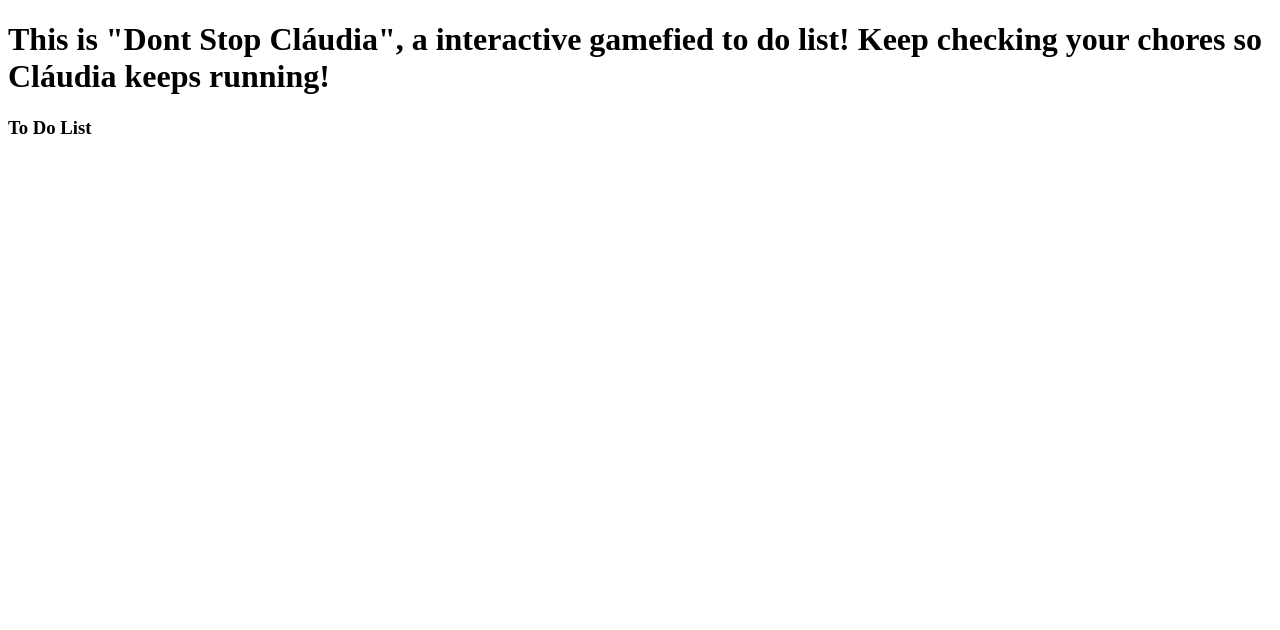
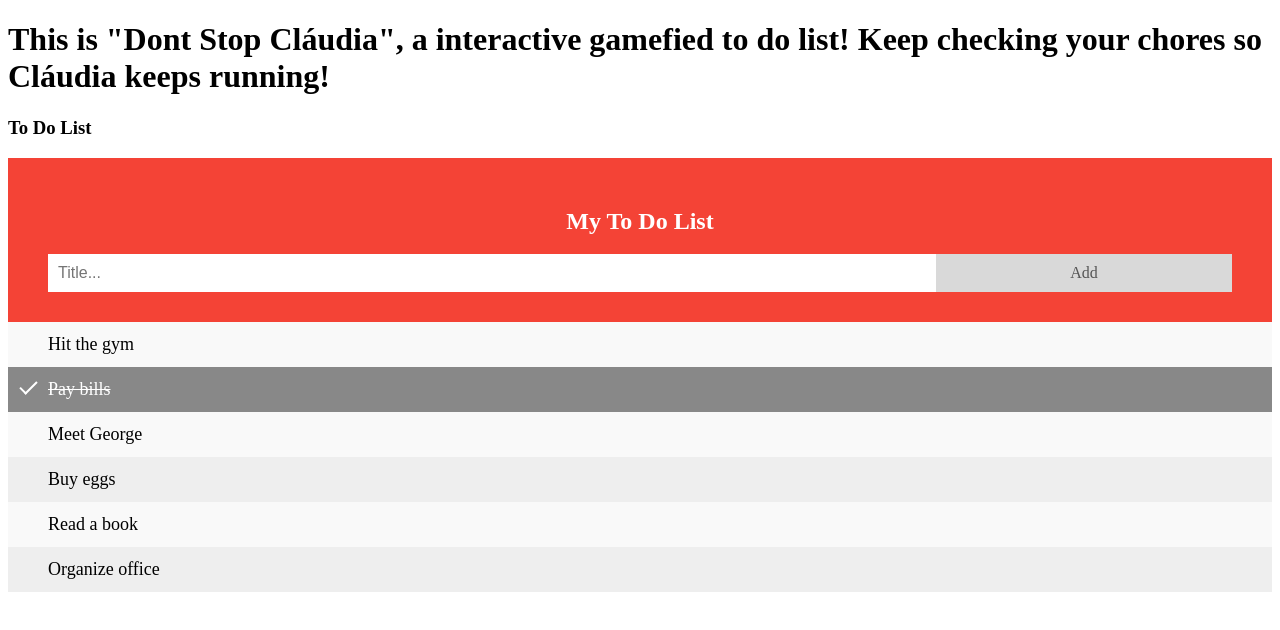
Before and after one commit to gabrielprrd/hackathonAC2021, a plain HTML site: page views/claudia.html in a window 1280 px wide. Drawn offline with Linux system fonts and the light colour scheme.

Commit message:
add resources and images directory and begin to write main page

```diff
--- /dev/null
+++ b/js/to-do-list.js
@@ -0,0 +1,55 @@
+// Create a "close" button and append it to each list item
+var myNodelist = document.getElementsByTagName("LI");
+var i;
+for (i = 0; i < myNodelist.length; i++) {
+  var span = document.createElement("SPAN");
+  var txt = document.createTextNode("\u00D7");
+  span.className = "close";
+  span.appendChild(txt);
+  myNodelist[i].appendChild(span);
+}
+
+// Click on a close button to hide the current list item
+var close = document.getElementsByClassName("close");
+var i;
+for (i = 0; i < close.length; i++) {
+  close[i].onclick = function() {
+    var div = this.parentElement;
+    div.style.display = "none";
+  }
+}
+
+// Add a "checked" symbol when clicking on a list item
+var list = document.querySelector('ul');
+list.addEventListener('click', function(ev) {
+  if (ev.target.tagName === 'LI') {
+    ev.target.classList.toggle('checked');
+  }
+}, false);
+
+// Create a new list item when clicking on the "Add" button
+function newElement() {
+  var li = document.createElement("li");
+  var inputValue = document.getElementById("myInput").value;
+  var t = document.createTextNode(inputValue);
+  li.appendChild(t);
+  if (inputValue === '') {
+    alert("You must write something!");
+  } else {
+    document.getElementById("myUL").appendChild(li);
+  }
+  document.getElementById("myInput").value = "";
+
+  var span = document.createElement("SPAN");
+  var txt = document.createTextNode("\u00D7");
+  span.className = "close";
+  span.appendChild(txt);
+  li.appendChild(span);
+
+  for (i = 0; i < close.length; i++) {
+    close[i].onclick = function() {
+      var div = this.parentElement;
+      div.style.display = "none";
+    }
+  }
+}
--- /dev/null
+++ b/style/to-do-list.css
@@ -0,0 +1,114 @@
+/* Include the padding and border in an element's total width and height */
+* {
+    box-sizing: border-box;
+  }
+
+  /* Remove margins and padding from the list */
+  ul {
+    margin: 0;
+    padding: 0;
+  }
+
+  /* Style the list items */
+  ul li {
+    cursor: pointer;
+    position: relative;
+    padding: 12px 8px 12px 40px;
+    background: #eee;
+    font-size: 18px;
+    transition: 0.2s;
+
+    /* make the list items unselectable */
+    -webkit-user-select: none;
+    -moz-user-select: none;
+    -ms-user-select: none;
+    user-select: none;
+  }
+
+  /* Set all odd list items to a different color (zebra-stripes) */
+  ul li:nth-child(odd) {
+    background: #f9f9f9;
+  }
+
+  /* Darker background-color on hover */
+  ul li:hover {
+    background: #ddd;
+  }
+
+  /* When clicked on, add a background color and strike out text */
+  ul li.checked {
+    background: #888;
+    color: #fff;
+    text-decoration: line-through;
+  }
+
+  /* Add a "checked" mark when clicked on */
+  ul li.checked::before {
+    content: '';
+    position: absolute;
+    border-color: #fff;
+    border-style: solid;
+    border-width: 0 2px 2px 0;
+    top: 10px;
+    left: 16px;
+    transform: rotate(45deg);
+    height: 15px;
+    width: 7px;
+  }
+
+  /* Style the close button */
+  .close {
+    position: absolute;
+    right: 0;
+    top: 0;
+    padding: 12px 16px 12px 16px;
+  }
+
+  .close:hover {
+    background-color: #f44336;
+    color: white;
+  }
+
+  /* Style the header */
+  .header {
+    background-color: #f44336;
+    padding: 30px 40px;
+    color: white;
+    text-align: center;
+  }
+
+  /* Clear floats after the header */
+  .header:after {
+    content: "";
+    display: table;
+    clear: both;
+  }
+
+  /* Style the input */
+  input {
+    margin: 0;
+    border: none;
+    border-radius: 0;
+    width: 75%;
+    padding: 10px;
+    float: left;
+    font-size: 16px;
+  }
+
+  /* Style the "Add" button */
+  .addBtn {
+    padding: 10px;
+    width: 25%;
+    background: #d9d9d9;
+    color: #555;
+    float: left;
+    text-align: center;
+    font-size: 16px;
+    cursor: pointer;
+    transition: 0.3s;
+    border-radius: 0;
+  }
+
+  .addBtn:hover {
+    background-color: #bbb;
+  }
--- a/views/claudia.html
+++ b/views/claudia.html
@@ -1,16 +1,40 @@
 <!DOCTYPE html>
 <html lang="en">
+
 <head>
     <meta charset="UTF-8">
     <meta name="viewport" content="width=device-width, initial-scale=1.0">
     <title>Don't Stop Cláudia</title>
+    <link rel="stylesheet" href="../style/to-do-list.css">
 </head>
+
 <body>
-<h1>This is "Dont Stop Cláudia", a interactive gamefied to do list! Keep checking your chores so Cláudia keeps running!</h1>
+
+    <script src="../js/to-do-list.js"></script>
+
+    <h1>This is "Dont Stop Cláudia", a interactive gamefied to do list! Keep checking your chores so Cláudia keeps
+        running!</h1>
     <div>
         <h3>To Do List</h3>
 
+        <div id="myDIV" class="header">
+            <h2>My To Do List</h2>
+            <input type="text" id="myInput" placeholder="Title...">
+            <span onclick="newElement()" class="addBtn">Add</span>
+        </div>
+
+        <ul id="myUL">
+            <li>Hit the gym</li>
+            <li class="checked">Pay bills</li>
+            <li>Meet George</li>
+            <li>Buy eggs</li>
+            <li>Read a book</li>
+            <li>Organize office</li>
+        </ul>
     </div>
 
+
+
 </body>
+
 </html>
```
Also changed, not shown: resources/images/claudia.png (added), 1 other file.
